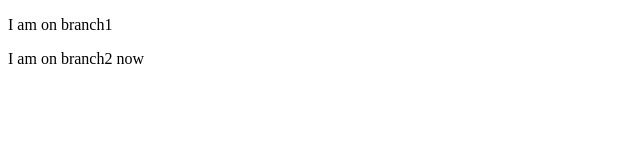
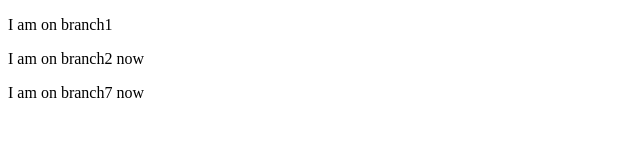
Before and after one commit to axa083/rps, a plain HTML site: page index.html in a window 1280 px wide. Shown: the whole page, without its empty margins (0-640 px from the left). Drawn offline with Linux system fonts and the light colour scheme.

Commit message:
oops changes i did on the wrong branch

```diff
--- a/index.html
+++ b/index.html
@@ -9,6 +9,8 @@
 <body>
     <p>I am on branch1</p>
     <p>I am on branch2 now</p>
+    <p>I am on branch7 now</p>
+
 
 </body>
 </html>
```
